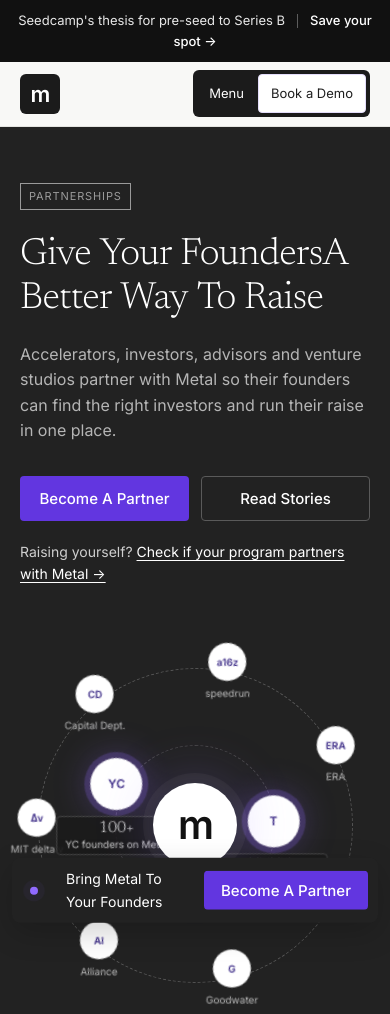
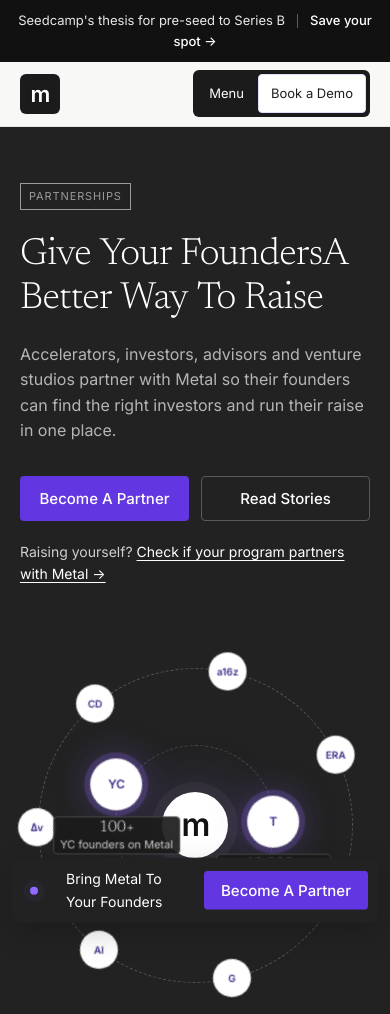
Before and after one commit to fatimamuhammadshafik-hub/metal-partnerships-redesign, a plain HTML site: page index.html in a window 390 px wide. Shown: the top 1014 px of the page. Drawn offline with Linux system fonts and the light colour scheme.

Commit message:
Mobile fixes: sticky bar, orbit labels, footer width

```diff
--- a/index.html
+++ b/index.html
@@ -468,6 +468,15 @@ h3{font-size:24px}
 @media (max-width:600px){.hero h1{font-size:38px}}
 
 @media (max-width:600px){.hero-ctas .btn{white-space:nowrap;padding:14px 12px}}
+
+@media (max-width:600px){.plabel{font-size:11px}.big .plabel{font-size:11px}}
+
+@media (max-width:600px){.fbottom>*{min-width:0;max-width:100%}.news{width:100%}.news .f{width:100%}.news input{min-width:0;flex:1;width:auto}}
+
+/* phones: dots only on the outer ring so labels never collide while orbiting */
+@media (max-width:600px){.planet:not(.big) .plabel{display:none}.orbit .core{width:66px;height:66px;margin:-33px 0 0 -33px;font-size:32px}.big .plabel{padding:2px 6px}}
+
+.rot-inner{z-index:3}
 </style>
 </head>
 <body>
@@ -1020,17 +1029,25 @@ document.querySelectorAll(".benefit,.story,.flaw").forEach(el=>el.classList.add(
 
 /* ---------- Sticky bar: full bar after proof strip, pill once the form is reached ---------- */
 const proofEl=document.querySelector(".proof"), applyEl=document.getElementById("apply");
-let pastProof=false, atForm=false;
+let pastProof=false, atForm=false, formOnScreen=false, inDir=false, typing=false;
+const phone=matchMedia('(max-width:600px)');
 function upd(){
-  sticky.classList.toggle("show",pastProof);
-  sticky.classList.toggle("mini",pastProof&&atForm);
+  const mini=atForm||inDir;
+  sticky.classList.toggle("show",pastProof&&!typing&&!(phone.matches&&formOnScreen));
+  sticky.classList.toggle("mini",pastProof&&mini);
   sticky.setAttribute("aria-hidden",!pastProof);
-  sBtn.tabIndex=(pastProof&&!atForm)?0:-1;
-  sticky.setAttribute("role",atForm?"button":"");
-  sticky.tabIndex=(pastProof&&atForm)?0:-1;
+  sBtn.tabIndex=(pastProof&&!mini)?0:-1;
+  sticky.setAttribute("role",mini?"button":"");
+  sticky.tabIndex=(pastProof&&mini)?0:-1;
 }
 new IntersectionObserver(([e])=>{pastProof=!e.isIntersecting&&e.boundingClientRect.top<0;upd()}).observe(proofEl);
 new IntersectionObserver(([e])=>{atForm=e.isIntersecting||e.boundingClientRect.top<0;upd()},{threshold:0}).observe(applyEl);
+/* on phones the pill steps aside while the form itself is on screen, then comes back below it */
+new IntersectionObserver(([e])=>{formOnScreen=e.isIntersecting;upd()},{threshold:0}).observe(document.getElementById('partner-form'));
+new IntersectionObserver(([e])=>{inDir=e.isIntersecting;upd()},{threshold:0}).observe(document.getElementById("directory"));
+/* hide the bar while someone is typing, so it never sits on a field or the keyboard */
+document.addEventListener("focusin",e=>{if(e.target.matches("input,select,textarea")){typing=true;upd()}});
+document.addEventListener("focusout",e=>{if(e.target.matches("input,select,textarea")){typing=false;upd()}});
 function goSticky(){
   const href=sBtn.getAttribute("href");
   if(href==="#directory"){document.getElementById("directory").scrollIntoView({behavior:reduce?"auto":"smooth"});setTimeout(()=>q.focus({preventScroll:true}),reduce?0:500)}
```
